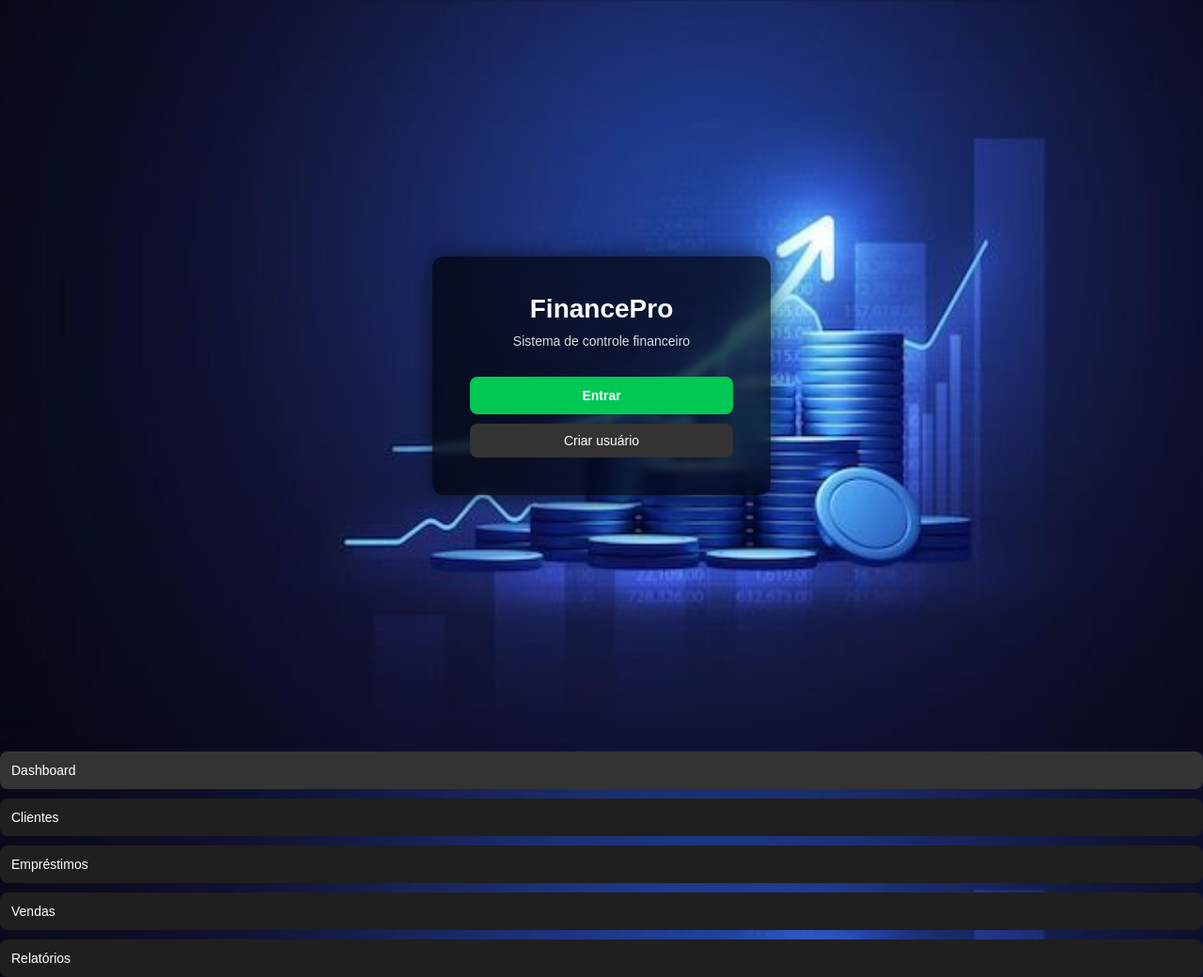
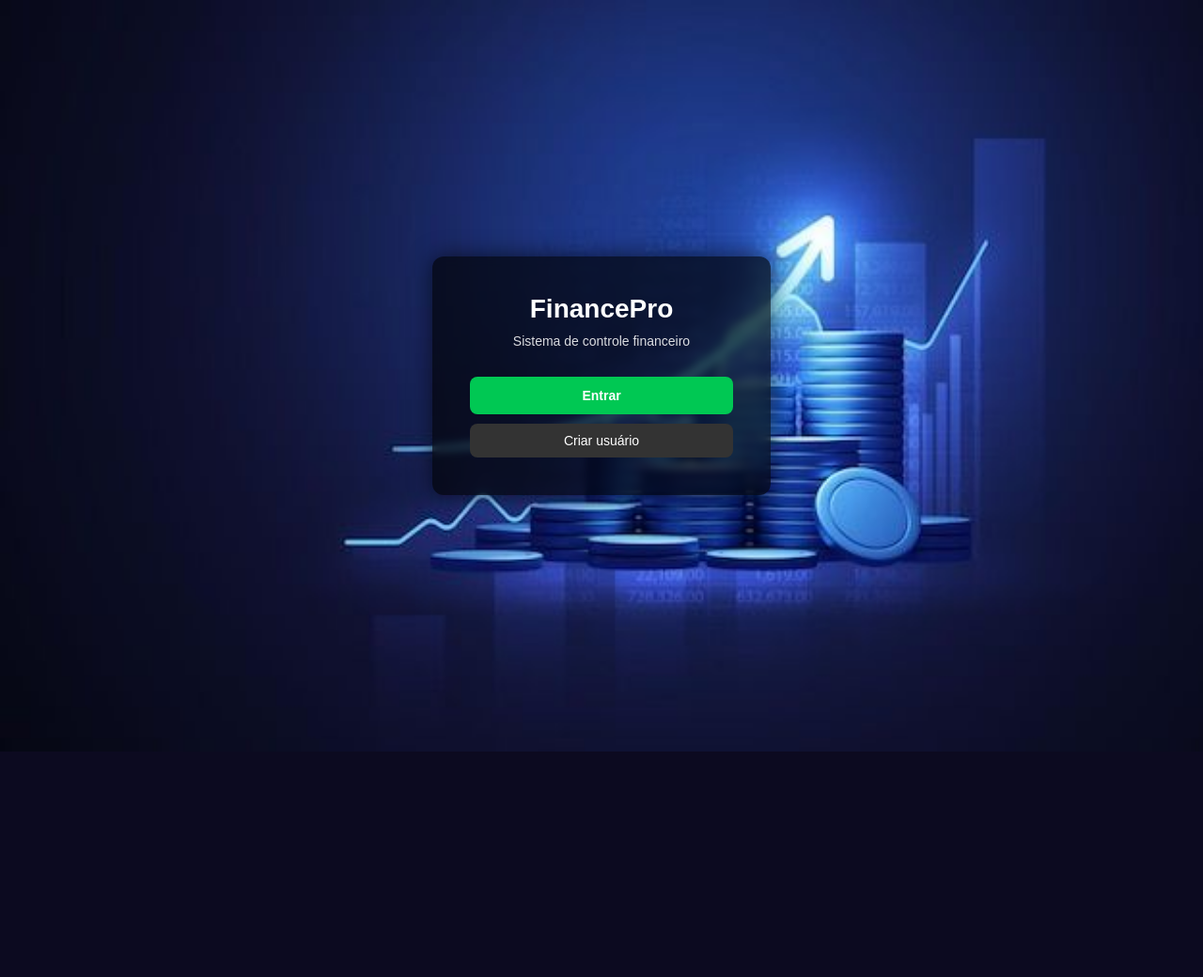
Before and after one commit to Amandaroberttaa/FinancePro, a Flask app: page / in a window 1280 px wide. Shown: the whole page at 94% size. After the commit the page ends 800 px from the top, so only its background shows below. Run offline with Flask 3, Linux system fonts and the light colour scheme.

Commit message:
Correção login e navegação

```diff
--- a/templates/index.html
+++ b/templates/index.html
@@ -40,14 +40,22 @@
     </div>
   </section>
 
-  <nav class="nav">
-  <button class="nav-item active" data-screen="dashboard" onclick="trocarTela('dashboard')">Dashboard</button>
-  <button class="nav-item" data-screen="clientes" onclick="trocarTela('clientes')">Clientes</button>
-  <button class="nav-item" data-screen="emprestimos" onclick="trocarTela('emprestimos')">Empréstimos</button>
-  <button class="nav-item" data-screen="vendas" onclick="trocarTela('vendas')">Vendas</button>
-  <button class="nav-item" data-screen="relatorios" onclick="trocarTela('relatorios')">Relatórios</button>
-  <button class="nav-item admin-nav-item" id="navAdmin" data-screen="admin" onclick="trocarTela('admin')" style="display:none;">Admin SQL</button>
-</nav>
+
+  <section id="screen-login" class="auth-screen" style="display:none;">
+    <div class="auth-card">
+      <h1>Entrar</h1>
+      <p>Informe seu usuário e senha para acessar o sistema</p>
+
+      <form id="formLogin">
+        <input type="text" id="loginUsuario" placeholder="Usuário" autocomplete="username">
+        <input type="password" id="loginSenha" placeholder="Senha" autocomplete="current-password">
+
+        <button type="submit" class="primary-btn">Entrar</button>
+        <button type="button" class="secondary-btn" onclick="voltarInicio()">Voltar</button>
+      </form>
+    </div>
+  </section>
+
 
   <div class="layout" id="appLayout" style="display:none;">
 
```
